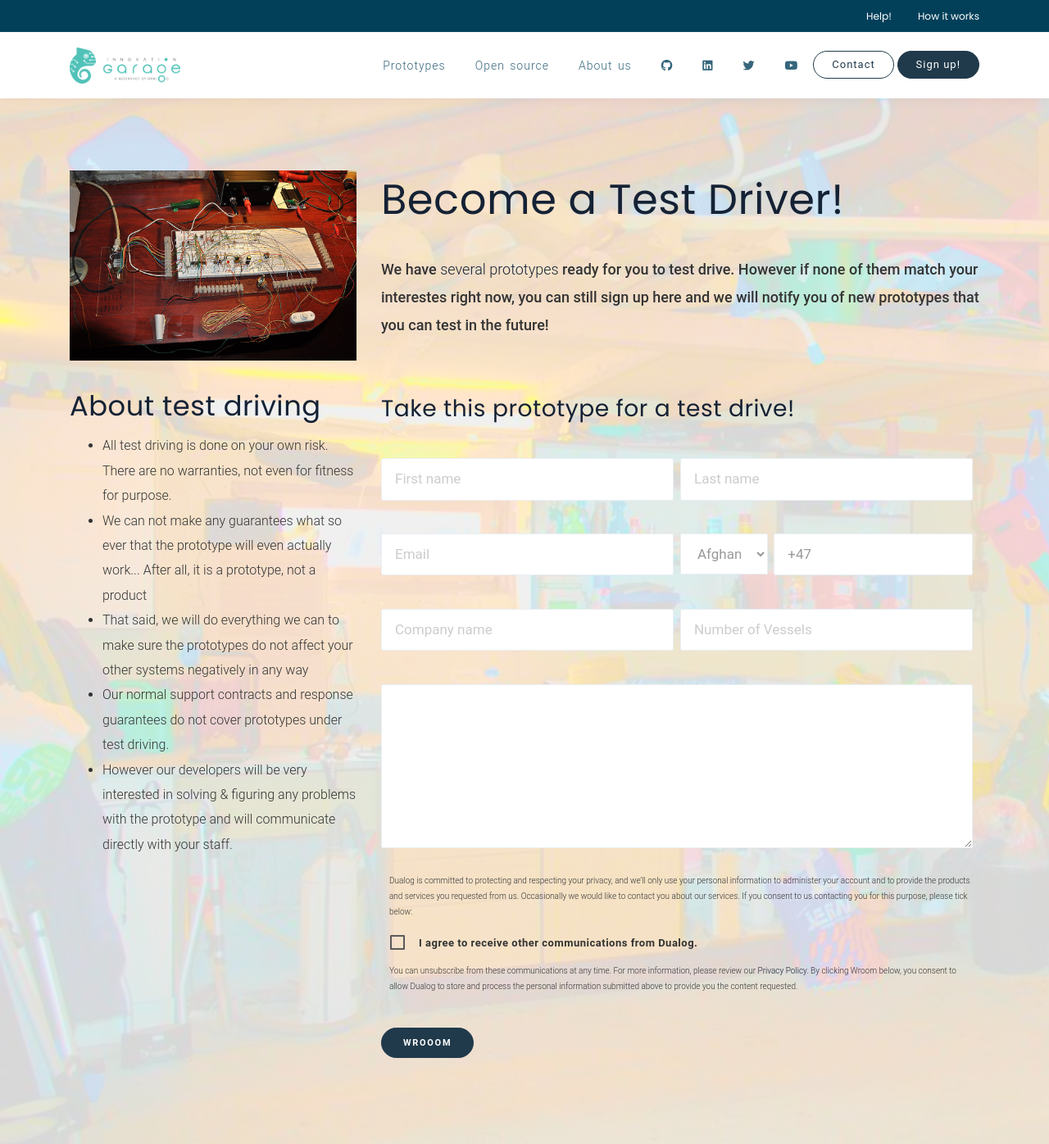
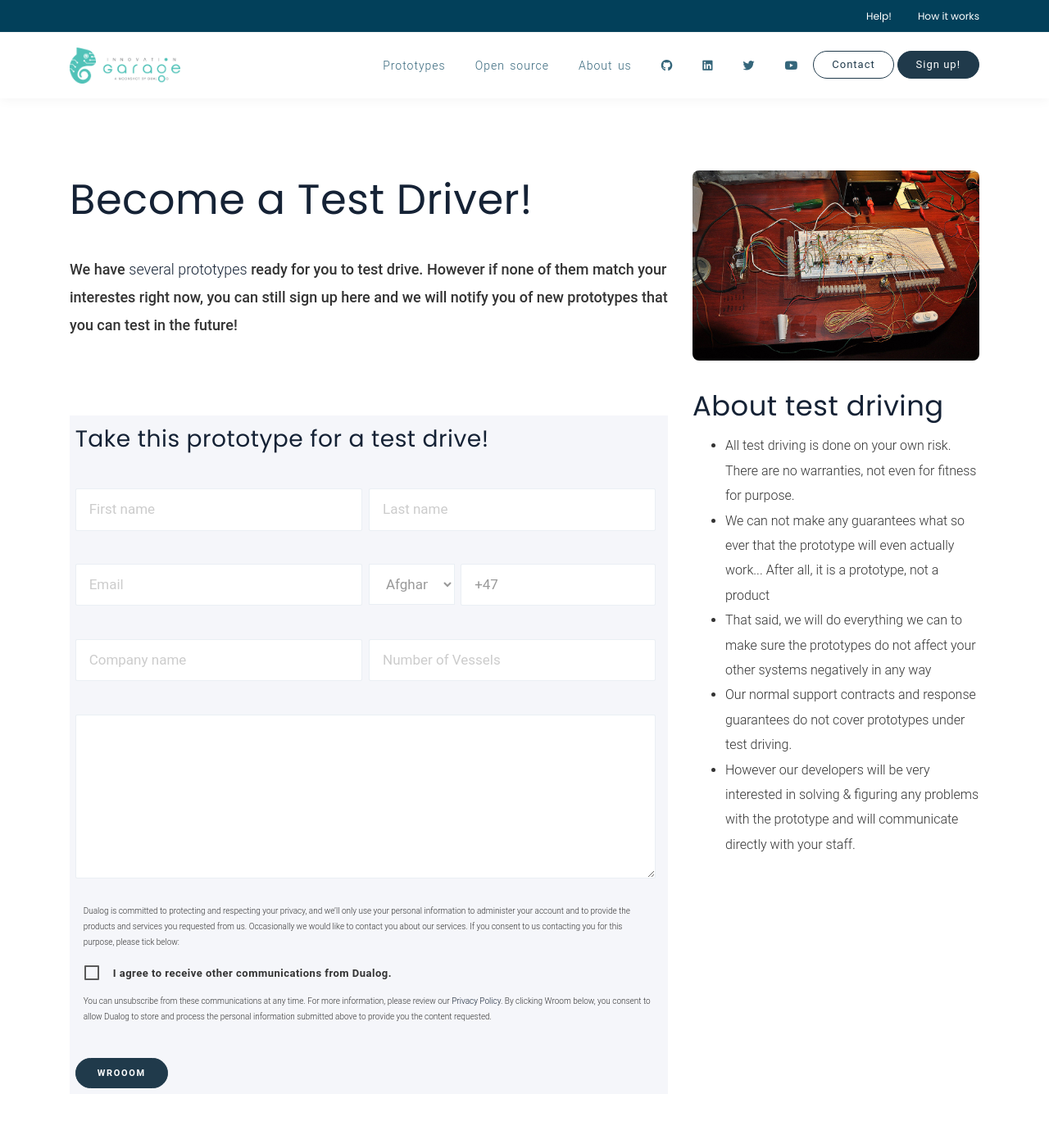
Before and after one commit to innovationgarage/prototype-web, a Jekyll site: the page built from signup.html, in a window 1280 px wide and 1396 px high. Shown: the whole window at 82% size. Built offline with Jekyll 4.4.1, drawn with Linux system fonts in a browser that asks for light colours; nearby versions of some CDN libraries.

Commit message:
Some more prototype page styling

```diff
--- a/_layouts/dualog.html
+++ b/_layouts/dualog.html
@@ -25,6 +25,8 @@
     </style>
 
     <title>InnovationGarage AS</title>
+
+    {{layout.head}}
   </head>
   <body>
 
--- a/_layouts/prototype.html
+++ b/_layouts/prototype.html
@@ -1,38 +1,17 @@
 ---
 layout: dualog
+head: |
+  <style>
+    body {
+      background-image: none;
+      background-color: #ffffff !important;
+    }
+  </style>
 ---
     <header class="header mt-9 mt-sm-8 pb-7 frontpage-hero-header"></header>
 
     <div class="container">
       <div class="row">
-        <div class="col-lg-4">
-          <img class="mr-4" src="{{ page.image| replace: "$site_url$", site.url }}" alt="{{ page.title }}" style="width:300pt;">
-
-          <br />
-          <br />
-          <h2>About test driving</h2>
-
-          <ul>
-            <li>All test driving is done on your own risk. There are
-            no warranties, not even for fitness for purpose.</li>
-
-            <li>We can not make any guarantees what so ever that the
-            prototype will even actually work... After all, it is a
-            prototype, not a product</li>
-
-            <li>That said, we will do everything we can to make sure
-            the prototypes do not affect your other systems negatively
-            in any way</li>
-
-            <li>Our normal support contracts and response guarantees
-            do not cover prototypes under test driving.</li>
-
-            <li>However our developers will be very interested in
-            solving & figuring any problems with the prototype and
-            will communicate directly with your staff.</li>
-          </ul>
-
-        </div>
         <div class="col-lg-8">
           {% if page.alpha %}
             <h1 class="display-4">Alpha: {{ page.title }}</h1>
@@ -60,6 +39,8 @@ layout: dualog
           {% endif %}
 
           <br style="clear: both;">
+          <br />
+          <section class="section bg-gray" style="padding: 5pt; ">
             {% if page.alpha %}
               <h3>I'm interested in this project, tell me more!</h3>
             {% else %}
@@ -878,8 +859,38 @@ layout: dualog
               <iframe name="target_iframe_93301606-4d44-444e-9fd3-1b74be2cddaa_4441" style="display:none;" data-reactid=".hbspt-forms-0.8">
               </iframe>
             </form>
+          </section>
 
         </div>
+        <div class="col-lg-4">
+          <img class="mr-4 rounded-md" src="{{ page.image| replace: "$site_url$", site.url }}" alt="{{ page.title }}" style="width:300pt;">
+
+          <br />
+          <br />
+          <h2>About test driving</h2>
+
+          <ul>
+            <li>All test driving is done on your own risk. There are
+            no warranties, not even for fitness for purpose.</li>
+
+            <li>We can not make any guarantees what so ever that the
+            prototype will even actually work... After all, it is a
+            prototype, not a product</li>
+
+            <li>That said, we will do everything we can to make sure
+            the prototypes do not affect your other systems negatively
+            in any way</li>
+
+            <li>Our normal support contracts and response guarantees
+            do not cover prototypes under test driving.</li>
+
+            <li>However our developers will be very interested in
+            solving & figuring any problems with the prototype and
+            will communicate directly with your staff.</li>
+          </ul>
+
+        </div>
+
       </div>
     </div>
 
```
Lines whose indentation alone changed are shown as unchanged.
